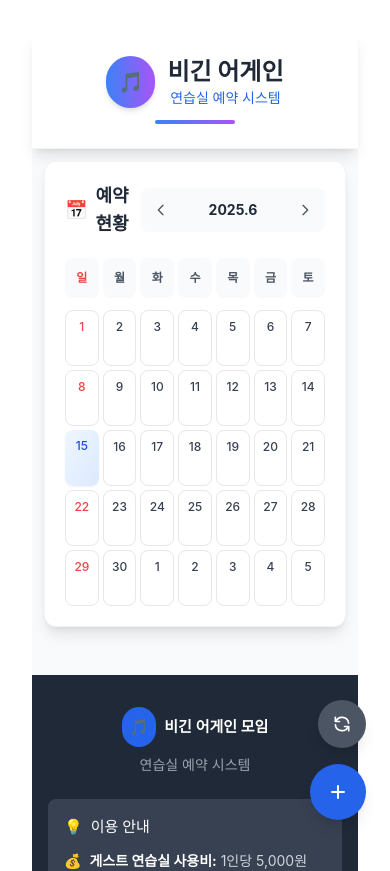
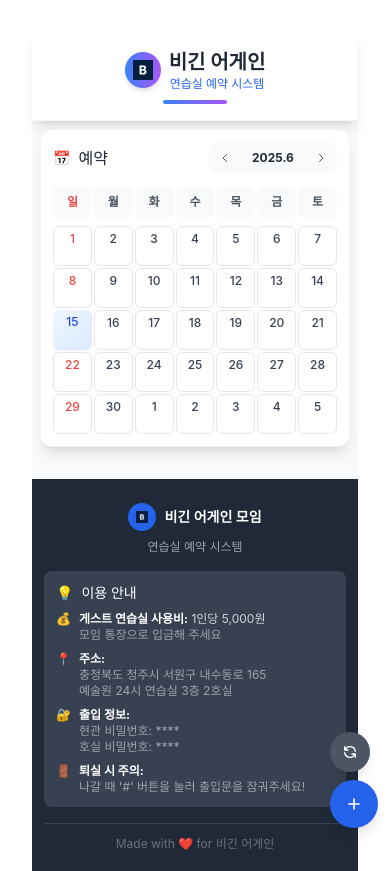
Before and after one commit to DodamKing/begin-again-reservation, a Vue app: page / in a window 390 px wide. Shown: the top 871 px of the page. Built offline with nearby package versions, Linux system fonts and the light colour scheme.

Commit message:
더 작은 화면 대응 및 미세조정

```diff
--- a/src/App.vue
+++ b/src/App.vue
@@ -1,26 +1,26 @@
 <template>
   <div class="bg-gray-50 min-h-screen">
     <!-- 전체 로딩 오버레이 -->
-    <div v-if="initialLoading || monthLoading" class="fixed inset-0 bg-white z-50 flex flex-col items-center justify-center">
-      <div class="animate-spin w-12 h-12 border-4 border-blue-500 border-t-transparent rounded-full mb-4"></div>
-      <h2 class="text-xl font-semibold text-gray-800 mb-2">비긴 어게인</h2>
-      <p class="text-gray-600">{{ loadingMessage }}</p>
+    <div v-if="initialLoading || monthLoading" class="fixed inset-0 bg-white z-50 flex flex-col items-center justify-center px-4">
+      <div class="animate-spin w-10 h-10 sm:w-12 sm:h-12 border-4 border-blue-500 border-t-transparent rounded-full mb-3"></div>
+      <h2 class="text-lg sm:text-xl font-semibold text-gray-800 mb-2 text-center">비긴 어게인</h2>
+      <p class="text-sm sm:text-base text-gray-600 text-center">{{ loadingMessage }}</p>
     </div>
 
-    <!-- 헤더 -->
+    <!-- 헤더 - 더 컴팩트하게 -->
     <header class="bg-white shadow-lg border-b border-gray-100">
-      <div class="max-w-md mx-auto px-4 py-6">
+      <div class="max-w-md mx-auto px-3 sm:px-4 py-4 sm:py-6">
         <div class="text-center">
-          <div class="flex items-center justify-center mb-3">
-            <div class="bg-gradient-to-r from-blue-500 to-purple-500 rounded-full p-3 mr-3 shadow-md">
-              <span class="text-white text-xl">🎵</span>
+          <div class="flex items-center justify-center mb-2 sm:mb-3">
+            <div class="bg-gradient-to-r from-blue-500 to-purple-500 rounded-full p-2 sm:p-3 mr-2 sm:mr-3 shadow-md">
+              <img src="/logo.png" alt="비긴 어게인 로고" class="w-5 h-5 sm:w-6 sm:h-6 object-contain">
             </div>
             <div>
-              <h1 class="text-2xl font-bold text-gray-800">비긴 어게인</h1>
-              <p class="text-sm text-blue-600 font-medium">연습실 예약 시스템</p>
+              <h1 class="text-xl sm:text-2xl font-bold text-gray-800">비긴 어게인</h1>
+              <p class="text-xs sm:text-sm text-blue-600 font-medium">연습실 예약 시스템</p>
             </div>
           </div>
-          <div class="h-1 w-20 bg-gradient-to-r from-blue-500 to-purple-500 rounded-full mx-auto"></div>
+          <div class="h-1 w-16 sm:w-20 bg-gradient-to-r from-blue-500 to-purple-500 rounded-full mx-auto"></div>
         </div>
       </div>
     </header>
@@ -35,27 +35,30 @@
       @changeMonth="changeMonth"
     />
 
-    <!-- 플로팅 + 버튼 -->
-    <button
-      @click="openCreateBooking()"
-      class="fixed bottom-6 right-6 w-14 h-14 bg-blue-600 text-white rounded-full shadow-lg hover:bg-blue-700 focus:ring-4 focus:ring-blue-300 transition-all duration-200 z-40 flex items-center justify-center"
-    >
-      <svg class="w-6 h-6" fill="none" stroke="currentColor" viewBox="0 0 24 24">
-        <path stroke-linecap="round" stroke-linejoin="round" stroke-width="2" d="M12 6v6m0 0v6m0-6h6m-6 0H6"></path>
-      </svg>
-    </button>
-
+    <!-- 플로팅 버튼들 - 작은 화면에서 더 작게 -->
+    <div class="fixed bottom-4 sm:bottom-6 right-3 sm:right-6 flex flex-col space-y-2 sm:space-y-3 z-40">
       <!-- 새로고침 버튼 -->
       <button
         @click="refreshCurrentMonth"
         :disabled="monthLoading"
-      class="fixed bottom-24 right-6 w-12 h-12 bg-gray-600 text-white rounded-full shadow-lg hover:bg-gray-700 transition-all duration-200 z-40 flex items-center justify-center disabled:opacity-50"
+        class="w-10 h-10 sm:w-12 sm:h-12 bg-gray-600 text-white rounded-full shadow-lg hover:bg-gray-700 transition-all duration-200 flex items-center justify-center disabled:opacity-50"
       >
-      <svg v-if="!monthLoading" class="w-5 h-5" fill="none" stroke="currentColor" viewBox="0 0 24 24">
+        <svg v-if="!monthLoading" class="w-4 h-4 sm:w-5 sm:h-5" fill="none" stroke="currentColor" viewBox="0 0 24 24">
           <path stroke-linecap="round" stroke-linejoin="round" stroke-width="2" d="M4 4v5h.582m15.356 2A8.001 8.001 0 004.582 9m0 0H9m11 11v-5h-.581m0 0a8.003 8.003 0 01-15.357-2m15.357 2H15"></path>
         </svg>
-      <div v-else class="animate-spin w-4 h-4 border-2 border-white border-t-transparent rounded-full"></div>
+        <div v-else class="animate-spin w-3 h-3 sm:w-4 sm:h-4 border-2 border-white border-t-transparent rounded-full"></div>
       </button>
+
+      <!-- + 버튼 -->
+      <button
+        @click="openCreateBooking()"
+        class="w-12 h-12 sm:w-14 sm:h-14 bg-blue-600 text-white rounded-full shadow-lg hover:bg-blue-700 focus:ring-4 focus:ring-blue-300 transition-all duration-200 flex items-center justify-center"
+      >
+        <svg class="w-5 h-5 sm:w-6 sm:h-6" fill="none" stroke="currentColor" viewBox="0 0 24 24">
+          <path stroke-linecap="round" stroke-linejoin="round" stroke-width="2" d="M12 6v6m0 0v6m0-6h6m-6 0H6"></path>
+        </svg>
+      </button>
+    </div>
 
     <!-- 예약 폼 모달 -->
     <BookingForm
@@ -68,52 +71,56 @@
       @close="closeBookingForm"
     />
 
-    <!-- 날짜별 예약 목록 모달 -->
+    <!-- 날짜별 예약 목록 모달 - 더 작은 화면에 최적화 -->
     <div v-if="showDateModal"
-         class="fixed inset-0 bg-black bg-opacity-50 flex items-center justify-center z-50 p-4"
+         class="fixed inset-0 bg-black bg-opacity-50 flex items-center justify-center z-50 p-3 sm:p-4"
          @click.self="closeDateModal">
-      <div class="bg-white rounded-lg p-6 w-full max-w-lg mx-4 max-h-[32rem] overflow-y-auto">
-        <div class="flex justify-between items-start mb-4">
-          <h3 class="text-lg font-semibold">{{ formatSelectedDate() }} 예약 현황</h3>
-          <button @click="closeDateModal" class="text-gray-400 hover:text-gray-600 text-xl">
+      <div class="bg-white rounded-lg p-4 sm:p-6 w-full max-w-sm sm:max-w-lg mx-2 sm:mx-4 max-h-[85vh] sm:max-h-[32rem] overflow-y-auto">
+        <div class="flex justify-between items-start mb-3 sm:mb-4">
+          <h3 class="text-base sm:text-lg font-semibold pr-2">{{ formatSelectedDate() }} 예약 현황</h3>
+          <button @click="closeDateModal" class="text-gray-400 hover:text-gray-600 text-xl flex-shrink-0 w-8 h-8 flex items-center justify-center">
             ✕
           </button>
         </div>
 
-        <div v-if="selectedDateBookings.length === 0" class="text-center py-8 text-gray-500">
-          📅 이 날에는 예약이 없습니다.<br>
+        <div v-if="selectedDateBookings.length === 0" class="text-center py-6 sm:py-8 text-gray-500">
+          <div class="text-2xl sm:text-3xl mb-2">📅</div>
+          <div class="text-sm sm:text-base mb-3">이 날에는 예약이 없습니다.</div>
           <button
             @click="openCreateBookingForDate"
-            class="mt-3 px-4 py-2 bg-blue-600 text-white rounded-lg hover:bg-blue-700 transition-colors"
+            class="px-4 py-2 bg-blue-600 text-white rounded-lg hover:bg-blue-700 transition-colors text-sm sm:text-base"
           >
             예약하기
           </button>
         </div>
 
-        <div v-else class="space-y-3">
+        <div v-else class="space-y-2 sm:space-y-3">
           <div
             v-for="booking in selectedDateBookings"
             :key="booking.id"
             class="border border-gray-200 rounded-lg p-3 hover:bg-gray-50 transition-colors"
           >
             <div class="flex justify-between items-start">
-              <div class="flex-1 cursor-pointer" @click="showBookingDetail(booking); closeDateModal()">
-                <div class="font-medium text-gray-900 mb-1">{{ booking.name }}</div>
-                <div class="text-sm text-gray-600 space-y-1">
-                  <div>⏰ {{ booking.startTime }} ~ {{ booking.endTime }}</div>
-                  <div>🎯 {{ booking.purpose }}</div>
+              <div class="flex-1 cursor-pointer min-w-0" @click="showBookingDetail(booking); closeDateModal()">
+                <div class="font-medium text-gray-900 mb-1 text-sm sm:text-base truncate">{{ booking.name }}</div>
+                <div class="text-xs sm:text-sm text-gray-600 space-y-1">
+                  <div class="flex items-center">⏰ {{ booking.startTime }} ~ {{ booking.endTime }}</div>
+                  <div class="flex items-start">
+                    <span class="mr-1 flex-shrink-0">🎯</span>
+                    <span class="break-words">{{ booking.purpose }}</span>
                   </div>
                 </div>
-              <div class="flex space-x-1 ml-2">
+              </div>
+              <div class="flex flex-col sm:flex-row space-y-1 sm:space-y-0 sm:space-x-1 ml-2 flex-shrink-0">
                 <button
                   @click="openEditBooking(booking); closeDateModal()"
-                  class="px-2 py-1 text-xs bg-green-100 text-green-800 rounded hover:bg-green-200"
+                  class="px-2 py-1 text-xs bg-green-100 text-green-800 rounded hover:bg-green-200 whitespace-nowrap"
                 >
                   수정
                 </button>
                 <button
                   @click="confirmDelete(booking); closeDateModal()"
-                  class="px-2 py-1 text-xs bg-red-100 text-red-800 rounded hover:bg-red-200"
+                  class="px-2 py-1 text-xs bg-red-100 text-red-800 rounded hover:bg-red-200 whitespace-nowrap"
                 >
                   삭제
                 </button>
@@ -125,7 +132,7 @@
           <div class="pt-3 border-t border-gray-200">
             <button
               @click="openCreateBookingForDate"
-              class="w-full py-2 px-4 bg-blue-50 text-blue-600 rounded-lg hover:bg-blue-100 transition-colors font-medium"
+              class="w-full py-2 px-4 bg-blue-50 text-blue-600 rounded-lg hover:bg-blue-100 transition-colors font-medium text-sm sm:text-base"
             >
               + 이 날에 새 예약 추가하기
             </button>
@@ -152,28 +159,28 @@
       @hideToast="hideToast"
     />
 
-    <!-- 푸터 -->
-    <footer class="bg-gray-800 text-gray-300 py-8 mt-12">
-      <div class="max-w-md mx-auto px-4">
+    <!-- 푸터 - 모바일에 최적화 -->
+    <footer class="bg-gray-800 text-gray-300 py-6 sm:py-8 mt-8 sm:mt-12">
+      <div class="max-w-md mx-auto px-3 sm:px-4">
         <!-- 기존 푸터 내용 -->
-        <div class="text-center mb-6">
+        <div class="text-center mb-4 sm:mb-6">
           <div class="flex items-center justify-center mb-2">
             <div class="bg-blue-600 rounded-full p-2 mr-2">
-              🎵
+              <img src="/logo.png" alt="비긴 어게인 로고" class="w-3 h-3 sm:w-4 sm:h-4 object-contain">
             </div>
-            <span class="text-white font-semibold">비긴 어게인 모임</span>
+            <span class="text-white font-semibold text-sm sm:text-base">비긴 어게인 모임</span>
           </div>
-          <p class="text-sm text-gray-400">연습실 예약 시스템</p>
+          <p class="text-xs sm:text-sm text-gray-400">연습실 예약 시스템</p>
         </div>
 
-        <div class="bg-gray-700 rounded-lg p-4 mb-4">
-          <h4 class="text-white font-medium mb-3 flex items-center">
+        <div class="bg-gray-700 rounded-lg p-3 sm:p-4 mb-4">
+          <h4 class="text-white font-medium mb-2 sm:mb-3 flex items-center text-sm sm:text-base">
             <span class="mr-2">💡</span>
             이용 안내
           </h4>
-          <div class="space-y-2 text-sm">
+          <div class="space-y-2 text-xs sm:text-sm">
             <div class="flex items-start">
-              <span class="mr-2 text-yellow-400">💰</span>
+              <span class="mr-2 text-yellow-400 flex-shrink-0">💰</span>
               <div>
                 <strong class="text-white">게스트 연습실 사용비:</strong> 1인당 5,000원<br>
                 <span class="text-gray-400">모임 통장으로 입금해 주세요</span>
@@ -181,15 +188,15 @@
             </div>
 
             <div class="flex items-start">
-              <span class="mr-2 text-blue-400">📍</span>
+              <span class="mr-2 text-blue-400 flex-shrink-0">📍</span>
               <div>
                 <strong class="text-white">주소:</strong><br>
-                <span class="text-gray-400">충청북도 청주시 서원구 내수동로 165<br>예술원 24시 연습실 3층 2호실</span>
+                <span class="text-gray-400 break-words">충청북도 청주시 서원구 내수동로 165<br>예술원 24시 연습실 3층 2호실</span>
               </div>
             </div>
 
             <div class="flex items-start">
-              <span class="mr-2 text-green-400">🔐</span>
+              <span class="mr-2 text-green-400 flex-shrink-0">🔐</span>
               <div>
                 <strong class="text-white">출입 정보:</strong><br>
                 <span class="text-gray-400">
@@ -200,16 +207,16 @@
             </div>
 
             <div class="flex items-start">
-              <span class="mr-2 text-red-400">🚪</span>
+              <span class="mr-2 text-red-400 flex-shrink-0">🚪</span>
               <div>
                 <strong class="text-white">퇴실 시 주의:</strong><br>
-                <span class="text-gray-400">'#' 버튼을 눌러 출입문을 잠궈주세요!</span>
+                <span class="text-gray-400">나갈 때 '#' 버튼을 눌러 출입문을 잠궈주세요!</span>
               </div>
             </div>
           </div>
         </div>
 
-        <div class="text-center text-xs text-gray-500 border-t border-gray-700 pt-4">
+        <div class="text-center text-xs text-gray-500 border-t border-gray-700 pt-3 sm:pt-4">
           Made with ❤️ for 비긴 어게인
         </div>
       </div>
@@ -218,7 +225,7 @@
 </template>
 
 <script>
-import { ref, onMounted, watch } from 'vue'
+import { ref, onMounted, onUnmounted, watch } from 'vue'
 import BookingCalendar from './components/BookingCalendar.vue'
 import BookingForm from './components/BookingForm.vue'
 import BookingModals from './components/BookingModals.vue'
@@ -241,6 +248,48 @@ export default {
   setup() {
     // API URL
     const API_URL = 'https://script.google.com/macros/s/AKfycbyGrxON-jfeEGL6b78HfRpDQLkqpeqxVw3wNdiok-9G7NwCv4-02ITUaPratUwOFFmj/exec'
+
+    // 모바일 뒤로가기 대응을 위한 히스토리 관리
+    const modalHistory = ref([])
+
+    // 히스토리에 모달 상태 추가
+    const pushModalHistory = (modalType) => {
+      modalHistory.value.push(modalType)
+      // 브라우저 히스토리에 상태 추가
+      window.history.pushState({ modal: modalType }, '', window.location.href)
+    }
+
+    // 뒤로가기 이벤트 처리
+    const handlePopState = () => {
+      if (modalHistory.value.length > 0) {
+        const lastModal = modalHistory.value.pop()
+
+        // 어떤 모달이었는지에 따라 닫기
+        switch (lastModal) {
+          case 'dateModal':
+            showDateModal.value = false
+            selectedDateBookings.value = []
+            selectedDateString.value = ''
+            break
+          case 'bookingForm':
+            showBookingForm.value = false
+            resetForm()
+            break
+          case 'bookingDetail':
+            selectedBooking.value = null
+            break
+          case 'deleteModal':
+            showDeleteModal.value = false
+            bookingToDelete.value = null
+            break
+        }
+
+        // 브라우저 히스토리 조작을 막기 위해 다시 상태 추가
+        if (modalHistory.value.length === 0) {
+          window.history.replaceState(null, '', window.location.href)
+        }
+      }
+    }
 
     // 상태 관리
     const currentMonthBookings = ref([]) // 현재 달 예약만 저장
@@ -576,7 +625,7 @@ export default {
       showToast('success', '새로고침 완료', '최신 데이터를 불러왔습니다')
     }
 
-    // 나머지 함수들 (기존과 동일)
+    // 나머지 함수들
     const openCreateBooking = (date = null) => {
       resetForm()
       if (date) {
@@ -584,6 +633,9 @@ export default {
         selectedDate.value     = date;  // 달력 하이라이트
       }
       showBookingForm.value = true
+
+      // 모달 히스토리에 추가
+      pushModalHistory('bookingForm')
     }
 
     const openEditBooking = (booking) => {
@@ -591,11 +643,25 @@ export default {
       editingId.value = booking.id
       selectedBooking.value = null
       showBookingForm.value = true
+
+      // 모달 히스토리에 추가
+      pushModalHistory('bookingForm')
     }
 
     const closeBookingForm = () => {
       showBookingForm.value = false
       resetForm()
+
+      // 히스토리에서 제거 (뒤로가기로 닫힌 경우가 아닐 때만)
+      if (modalHistory.value[modalHistory.value.length - 1] === 'bookingForm') {
+        modalHistory.value.pop()
+        // 직접 닫기 버튼으로 닫은 경우에만 브라우저 히스토리 조작
+        if (modalHistory.value.length > 0) {
+          window.history.back()
+        } else {
+          window.history.replaceState(null, '', window.location.href)
+        }
+      }
     }
 
     const confirmDelete = (booking) => {
@@ -603,12 +669,25 @@ export default {
       selectedBooking.value = null  // 상세 모달 닫기
       showDateModal.value = false   // 날짜 모달도 닫기
       showDeleteModal.value = true
+
+      // 모달 히스토리에 추가
+      pushModalHistory('deleteModal')
     }
 
     const cancelDelete = () => {
       showDeleteModal.value = false
       bookingToDelete.value = null
-      // selectedBooking은 그대로 유지해서 상세 모달로 돌아갈 수 있게
+
+      // 히스토리에서 제거 (뒤로가기로 닫힌 경우가 아닐 때만)
+      if (modalHistory.value[modalHistory.value.length - 1] === 'deleteModal') {
+        modalHistory.value.pop()
+        // 직접 닫기 버튼으로 닫은 경우에만 브라우저 히스토리 조작
+        if (modalHistory.value.length > 0) {
+          window.history.back()
+        } else {
+          window.history.replaceState(null, '', window.location.href)
+        }
+      }
     }
 
     const resetForm = () => {
@@ -630,12 +709,26 @@ export default {
         return a.startTime.localeCompare(b.startTime)
       })
       showDateModal.value = true
+
+      // 모달 히스토리에 추가
+      pushModalHistory('dateModal')
     }
 
     const closeDateModal = () => {
       showDateModal.value = false
       selectedDateBookings.value = []
       selectedDateString.value = ''
+
+      // 히스토리에서 제거 (뒤로가기로 닫힌 경우가 아닐 때만)
+      if (modalHistory.value[modalHistory.value.length - 1] === 'dateModal') {
+        modalHistory.value.pop()
+        // 직접 닫기 버튼으로 닫은 경우에만 브라우저 히스토리 조작
+        if (modalHistory.value.length > 0) {
+          window.history.back()
+        } else {
+          window.history.replaceState(null, '', window.location.href)
+        }
+      }
     }
 
     const formatSelectedDate = () => {
@@ -651,16 +744,43 @@ export default {
 
     const openCreateBookingForDate = () => {
       const targetDate = selectedDateString.value; // 1) 값 백업
-      closeDateModal();                            // 2) 모달 닫으면서 초기화돼도 무관
-      openCreateBooking(targetDate);               // 3) 백업한 날짜 전달
+
+      // 2) 날짜 모달 닫기 (히스토리 정리 포함)
+      showDateModal.value = false
+      selectedDateBookings.value = []
+      selectedDateString.value = ''
+
+      // 히스토리에서 dateModal 제거
+      if (modalHistory.value[modalHistory.value.length - 1] === 'dateModal') {
+        modalHistory.value.pop()
+      }
+
+      // 3) 잠깐 기다린 후 예약 폼 열기 (히스토리 충돌 방지)
+      setTimeout(() => {
+        openCreateBooking(targetDate); // 백업한 날짜로 예약 폼 열기
+      }, 100)
     }
 
     const showBookingDetail = (booking) => {
       selectedBooking.value = booking
+
+      // 모달 히스토리에 추가
+      pushModalHistory('bookingDetail')
     }
 
     const closeBookingDetail = () => {
       selectedBooking.value = null
+
+      // 히스토리에서 제거 (뒤로가기로 닫힌 경우가 아닐 때만)
+      if (modalHistory.value[modalHistory.value.length - 1] === 'bookingDetail') {
+        modalHistory.value.pop()
+        // 직접 닫기 버튼으로 닫은 경우에만 브라우저 히스토리 조작
+        if (modalHistory.value.length > 0) {
+          window.history.back()
+        } else {
+          window.history.replaceState(null, '', window.location.href)
+        }
+      }
     }
 
     const showToast = (type, title, message = '') => {
@@ -688,6 +808,14 @@ export default {
     // Lifecycle
     onMounted(async () => {
       await initialLoad()
+
+      // 뒤로가기 이벤트 리스너 등록
+      window.addEventListener('popstate', handlePopState)
+    })
+
+    // 컴포넌트 언마운트 시 이벤트 리스너 제거
+    onUnmounted(() => {
+      window.removeEventListener('popstate', handlePopState)
     })
 
     return {
--- a/src/components/BookingCalendar.vue
+++ b/src/components/BookingCalendar.vue
@@ -1,31 +1,32 @@
 <template>
-  <div class="bg-white m-3 p-5 rounded-xl shadow-lg border border-gray-100 relative">
+  <div class="bg-white m-2 sm:m-3 p-3 sm:p-5 rounded-xl shadow-lg border border-gray-100 relative">
     <div v-if="loading" class="absolute inset-0 bg-white/70 backdrop-blur-sm flex items-center justify-center z-20 rounded-xl">
-      <div class="animate-spin w-8 h-8 border-4 border-blue-500 border-t-transparent rounded-full"></div>
+      <div class="animate-spin w-6 h-6 sm:w-8 sm:h-8 border-4 border-blue-500 border-t-transparent rounded-full"></div>
     </div>
 
-    <div class="flex justify-between items-center mb-5">
-      <h2 class="text-lg font-bold text-gray-800 flex items-center">
-        <span class="mr-2">📅</span>
-        예약 현황
+    <div class="flex justify-between items-center mb-3 sm:mb-5">
+      <h2 class="text-base sm:text-lg font-bold text-gray-800 flex items-center">
+        <span class="mr-2 text-sm sm:text-base">📅</span>
+        <span class="hidden sm:inline">예약 현황</span>
+        <span class="sm:hidden">예약</span>
       </h2>
-      <div class="flex items-center space-x-2 bg-gray-50 rounded-lg p-1">
+      <div class="flex items-center space-x-1 sm:space-x-2 bg-gray-50 rounded-lg p-1">
         <button
           @click="changeMonth(-1)"
-          class="p-2 text-gray-600 hover:bg-white hover:shadow-sm rounded-md transition-all duration-200"
+          class="p-1.5 sm:p-2 text-gray-600 hover:bg-white hover:shadow-sm rounded-md transition-all duration-200"
         >
-          <svg class="w-4 h-4" fill="none" stroke="currentColor" viewBox="0 0 24 24">
+          <svg class="w-3 h-3 sm:w-4 sm:h-4" fill="none" stroke="currentColor" viewBox="0 0 24 24">
             <path stroke-linecap="round" stroke-linejoin="round" stroke-width="2" d="M15 19l-7-7 7-7"/>
           </svg>
         </button>
-        <span class="px-4 py-2 font-bold text-gray-800 text-sm min-w-24 text-center">
+        <span class="px-2 sm:px-4 py-1 sm:py-2 font-bold text-gray-800 text-xs sm:text-sm min-w-16 sm:min-w-24 text-center">
           {{ currentYear }}.{{ currentMonth }}
         </span>
         <button
           @click="changeMonth(1)"
-          class="p-2 text-gray-600 hover:bg-white hover:shadow-sm rounded-md transition-all duration-200"
+          class="p-1.5 sm:p-2 text-gray-600 hover:bg-white hover:shadow-sm rounded-md transition-all duration-200"
         >
-          <svg class="w-4 h-4" fill="none" stroke="currentColor" viewBox="0 0 24 24">
+          <svg class="w-3 h-3 sm:w-4 sm:h-4" fill="none" stroke="currentColor" viewBox="0 0 24 24">
             <path stroke-linecap="round" stroke-linejoin="round" stroke-width="2" d="M9 5l7 7-7 7"/>
           </svg>
         </button>
@@ -33,21 +34,21 @@
     </div>
 
     <!-- 달력 헤더 -->
-    <div class="grid grid-cols-7 gap-1 mb-3">
+    <div class="grid grid-cols-7 gap-0.5 sm:gap-1 mb-2 sm:mb-3">
       <div v-for="day in ['일', '월', '화', '수', '목', '금', '토']"
            :key="day"
-           class="text-center text-xs font-bold text-gray-600 py-3 bg-gray-50 rounded-lg"
+           class="text-center text-xs font-bold text-gray-600 py-2 sm:py-3 bg-gray-50 rounded-md sm:rounded-lg"
            :class="{ 'text-red-500': day === '일', 'text-blue-500': day === '토' }">
         {{ day }}
       </div>
     </div>
 
     <!-- 달력 본체 -->
-    <div class="grid grid-cols-7 gap-1">
+    <div class="grid grid-cols-7 gap-0.5 sm:gap-1">
       <div
         v-for="date in calendarDates"
         :key="date.dateString"
-        class="min-h-14 p-2 transition-all duration-200 relative cursor-pointer rounded-lg"
+        class="min-h-10 sm:min-h-14 p-1 sm:p-2 transition-all duration-200 relative cursor-pointer rounded-md sm:rounded-lg"
         :class="{
           'bg-gray-50 text-gray-400': !date.isCurrentMonth,
           'bg-blue-100 ring-2 ring-blue-300 shadow-sm': date.dateString === selectedDate,
@@ -57,7 +58,7 @@
         }"
         @click="selectDate(date)"
       >
-        <div class="text-xs font-medium text-center mb-1"
+        <div class="text-xs font-medium text-center mb-0.5 sm:mb-1"
              :class="{
                'text-gray-400': !date.isCurrentMonth,
                'text-blue-700': date.isToday,
@@ -72,7 +73,7 @@
         <div class="flex justify-center">
           <div
             v-if="getBookingsForDate(date.dateString).length > 0"
-            class="w-2 h-2 rounded-full shadow-sm"
+            class="w-1.5 h-1.5 sm:w-2 sm:h-2 rounded-full shadow-sm"
             :class="{
               'bg-blue-500': getBookingsForDate(date.dateString).length === 1,
               'bg-yellow-500': getBookingsForDate(date.dateString).length >= 2 && getBookingsForDate(date.dateString).length <= 3,
```
Also changed, not shown: public/logo.png (added). Lines whose indentation alone changed are shown as unchanged.
